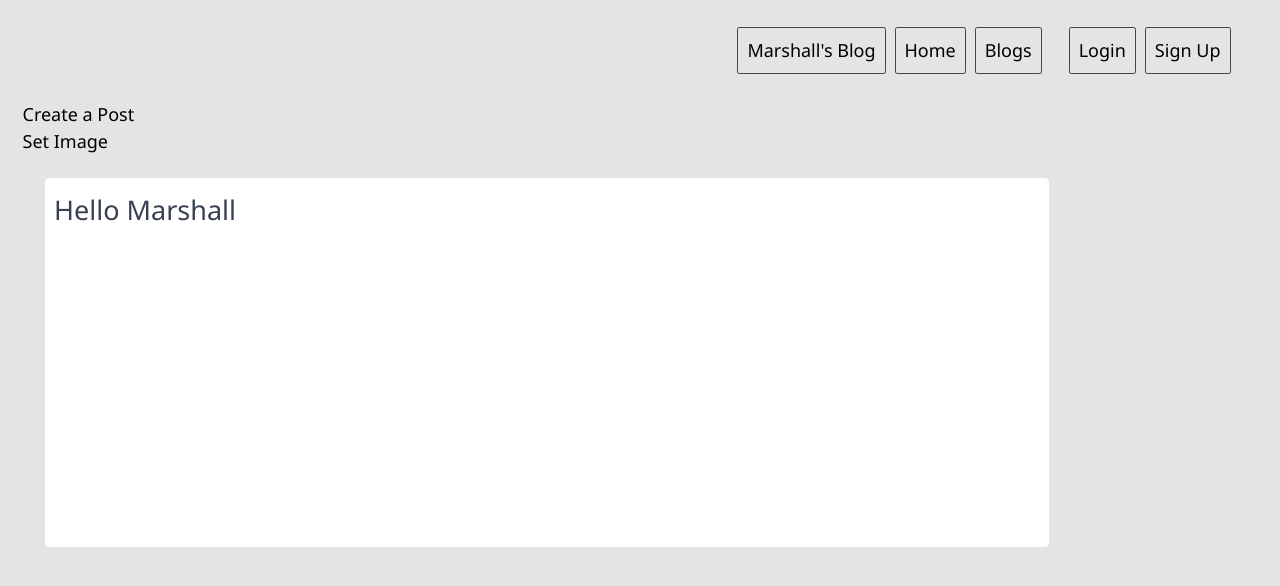
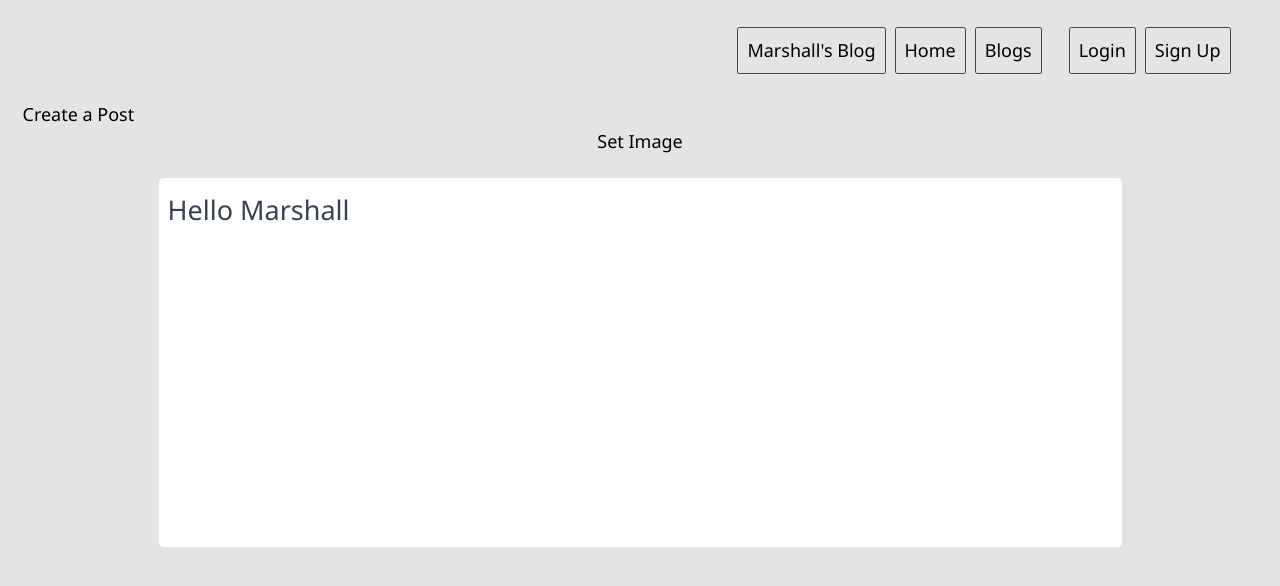
Before and after one commit to Marshvp/OdinBlog, a React (Vite) app: page /createBlog in a window 1280 px wide. Shown: the top 586 px of the page. Built offline with nearby package versions, Linux system fonts and the light colour scheme.

Commit message:
added bubble highlight and fied alignment of editor

```diff
--- a/package.json
+++ b/package.json
@@ -15,6 +15,7 @@
     "@tiptap/extension-blockquote": "^2.10.4",
     "@tiptap/extension-bullet-list": "^2.10.4",
     "@tiptap/extension-heading": "^2.10.4",
+    "@tiptap/extension-highlight": "^2.10.4",
     "@tiptap/extension-image": "^2.10.4",
     "@tiptap/extension-list-item": "^2.10.4",
     "@tiptap/pm": "^2.10.4",
--- a/src/tiptap/MenuTipTap.jsx
+++ b/src/tiptap/MenuTipTap.jsx
@@ -7,5 +7,10 @@ export default function TipTapMenuBar() {
   const extensions = [StarterKit]
 
 
+  return (
+    <>
+
+    </>
+  )
 
 }
--- a/src/tiptap/MyBubbleMenu.jsx
+++ b/src/tiptap/MyBubbleMenu.jsx
@@ -1,5 +1,5 @@
 import { BubbleMenu } from "@tiptap/react";
-import { Bold, Dot, Heading1, Heading2, Heading3, Italic, ListOrdered, Strikethrough } from "lucide-react";
+import { Bold, Dot, Heading1, Heading2, Heading3, Italic, ListOrdered, Pen, Strikethrough } from "lucide-react";
 import PropTypes from "prop-types";
 
 export default function MyBubbleMenu({ editor }) {
@@ -61,6 +61,12 @@ export default function MyBubbleMenu({ editor }) {
 
           <Heading3 />
         </button>
+        <button
+          onClick={() => editor.chain().focus().toggleHighlight({ color: '#ffc078' }).run()}
+          className={`px-2 py-1 rounded ${editor.isActive('highlight', { color: '#ffc078' }) ? 'bg-blue-500 text-white' : 'bg-white'}`}>
+
+          <Pen />
+        </button>
       </BubbleMenu>
     </>
   )
--- a/src/tiptap/TipTap.jsx
+++ b/src/tiptap/TipTap.jsx
@@ -4,6 +4,7 @@ import MyBubbleMenu from "./MyBubbleMenu"
 import BulletList from "@tiptap/extension-bullet-list"
 import ListItem from "@tiptap/extension-list-item"
 import Image from "@tiptap/extension-image"
+import Highlight from "@tiptap/extension-highlight"
 import { useCallback } from "react"
 
 
@@ -13,7 +14,8 @@ const CreateBlogTipTap = () => {
       StarterKit,
       BulletList,
       ListItem,
-      Image
+      Image,
+      Highlight,
     ],
     content: '<p>Hello Marshall</p> <br><br><br><br><br>',
     editorProps: {
@@ -36,11 +38,13 @@ const CreateBlogTipTap = () => {
 
 
   return (
-    <div>
-      <div>
+    <div className="editorContainer flex flex-col items-center ">
+      <div className="">
         <button onClick={addImage}>Set Image</button>
       </div>
-      <EditorContent editor={testEditor} />
+      <div className="w-full flex justify-center">
+        <EditorContent editor={testEditor} className="max-w-4xl w-full" />
+      </div>
       <MyBubbleMenu editor={testEditor} />
     </div>
   )
```
Also changed, not shown: 1 other file (tests, documents, lock files or other folders).
